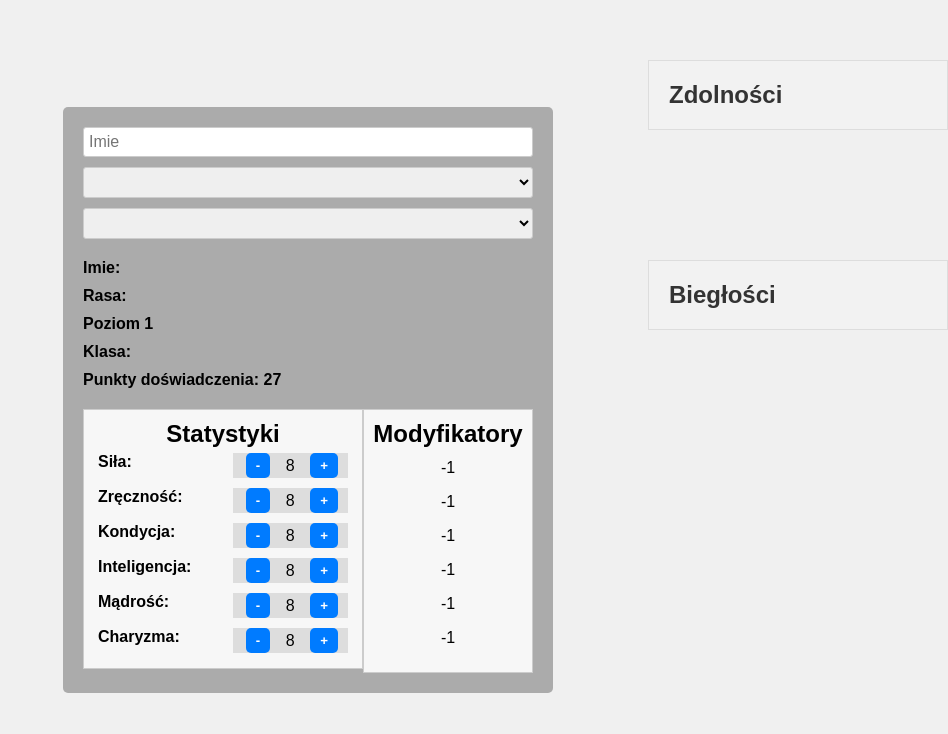
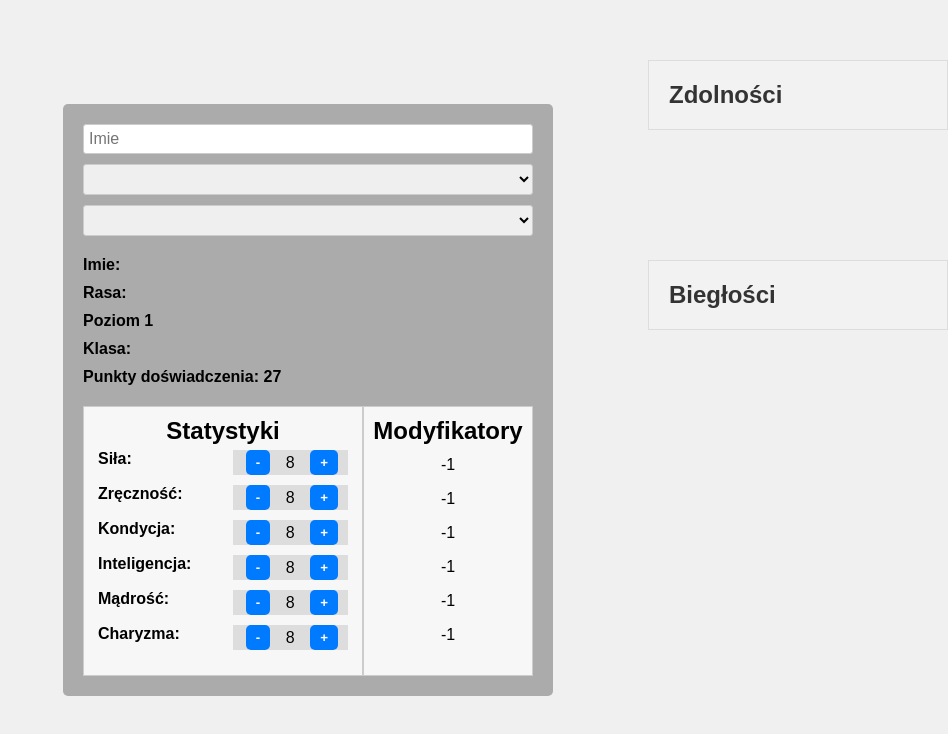
Before and after one commit to Rottensinner/KreatorPostaci, a Vue app: page / in a window 1280 px wide. Shown: the top 734 px of the page, without its empty margins (332-1280 px from the left). Built offline with nearby package versions, Linux system fonts and the light colour scheme.

Commit message:
graficzne poprawki

```diff
--- a/src/components/MojKompot.vue
+++ b/src/components/MojKompot.vue
@@ -1,7 +1,3 @@
-Kolejność wprowadzania Sekcji 1.Cele lekcji 2.Metody I formy pracy 3.Środki
-dydaktyczne 4.Odniesienie do podstawy programowej I Czas pracy 5.Komentarz
-merytoryczny 6.Przebieg lekcji Do każdego działu rozkład materiału jako chapter
-Info Slug Przyroda przykładowy slag do sekcji: Przyr-Kl4-D01-l1-s01-rm
 <script setup>
 import { ref } from "vue";
 const podrasa = ref(null);
--- a/src/components/styles.css
+++ b/src/components/styles.css
@@ -151,6 +151,7 @@ button:hover {
   border: 1px solid #ccc;
   margin-top: 20px;
   width: 280px;
+  height: 270px;
 }
 
 .stat {
@@ -214,6 +215,7 @@ button:hover {
   border: 1px solid #ccc;
   margin-top: 20px;
   width: 170px;
+  height: 270px;
 }
 .mod-value {
   padding: 5px 10px 5px 10px;
```
